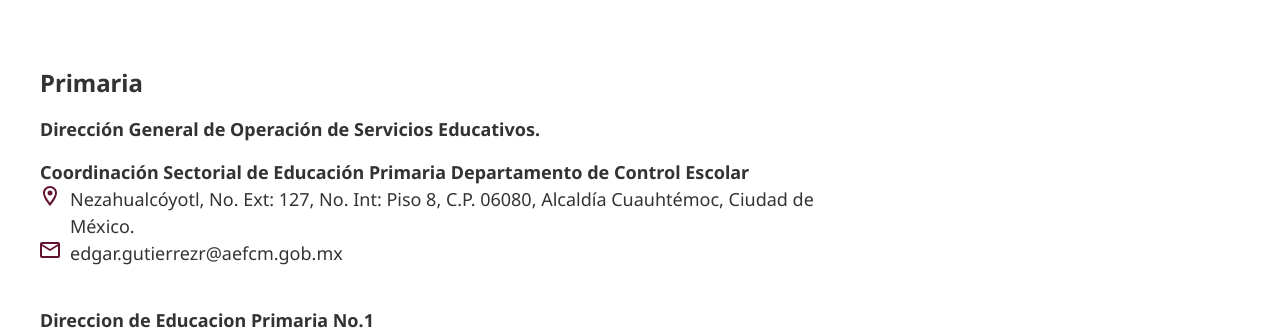
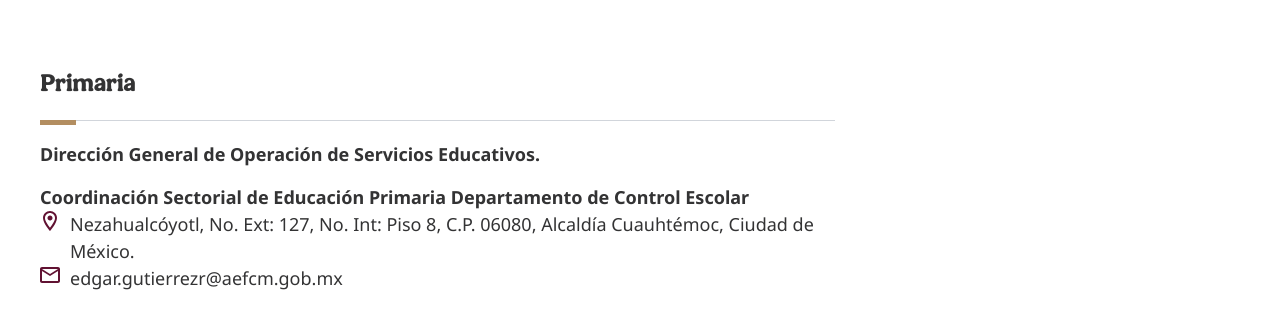
Before and after one commit to ineacdmx2024/inea-web, a Next.js app: page /servicios/reposicion-certificados in a window 1280 px wide. Both pictures are taken after a click on the button "Presencial". Shown: the part 458-794 px from the top of the page. Built offline with nearby package versions, Linux system fonts and the light colour scheme; no server answers.

Commit message:
Update page.jsx

```diff
--- a/src/app/servicios/reposicion-certificados/page.jsx
+++ b/src/app/servicios/reposicion-certificados/page.jsx
@@ -62,6 +62,7 @@ function Reposicion_certificados() {
       titulo: "Direccion de Educacion Primaria No.1",
       direccion:
         "Melchor Ocampo No. 91, Col. Tlaxpana, Alcaldía Miguel Hidalgo, C.P. 11370, Ciudad de México",
+      url: "https://maps.app.goo.gl/vgEVhVhvU3moQZdi6",
       telefonos: ["5536018400 Ext. 48250"],
       correos: ["msussy.padillar@aefcm.gob.mx", "msussy.padillar@aefcm.gob.mx"],
       horario: "Lunes a viernes de 09:00 a 15:00 hrs y de 16:00 a 18:00 hrs.",
@@ -71,6 +72,7 @@ function Reposicion_certificados() {
       titulo: "Dirección de Educación Primaria No. 2",
       direccion:
         "Av. Poniente 140 No. 475, Col. Nueva Vallejo, Alcaldía Gustavo A. Madero, C.P. 07750, Ciudad de México.",
+      url: "https://maps.app.goo.gl/MNEtTuTsQ3d6RtrG8",
       telefonos: ["5591307511"],
       correos: ["tomasfr@aefcm.gob.mx", "nadia.hernandez@aefcm.gob.mx"],
       horario: "Lunes a viernes de 09:00 a 15:00 hrs y de 16:00 a 18:00 hrs.",
@@ -80,6 +82,7 @@ function Reposicion_certificados() {
       titulo: "Dirección de Educación Primaria No. 3",
       direccion:
         "Avenida Coyoacán No. 521, 2° piso, Col. Del Valle, Alcaldía Benito Juárez, C.P. 03100, Ciudad de México",
+      url: "https://maps.app.goo.gl/gVfrwtanw1u6DEar7",
       telefonos: ["5536018400 Ext. 48622", "56878860"],
       correos: [
         "control.escolard3@aefcm.gob.mx",
@@ -92,6 +95,7 @@ function Reposicion_certificados() {
       titulo: "Dirección de Educación Primaria No. 4",
       direccion:
         "Calzada México Xochimilco No. 4832. Col. San Lorenzo Huipulco, Alcaldía Tlalpan, C.P. 14370, Ciudad de México.",
+      url: "https://maps.app.goo.gl/u3PuvEYe8jeGL3ha7",
       telefonos: ["5591300906"],
       correos: [
         "andrea.betancour@aefcm.gob.mx",
@@ -108,6 +112,7 @@ function Reposicion_certificados() {
       titulo: "Dirección Operativa 1",
       direccion:
         "Maestro Rural No. 57, Col. Un Hogar para Nosotros, Alcaldía Miguel Hidalgo",
+      url: "https://maps.app.goo.gl/nRajSiLKwrTsZr2z8",
       alcaldias:
         "Álvaro Obregón, Cuajimalpa de Morelos, Cuauhtémoc y Miguel Hidalgo.",
     },
@@ -115,12 +120,14 @@ function Reposicion_certificados() {
       titulo: "Dirección Operativa 2",
       direccion:
         "Schumann y Constantino S/N Col. Vallejo, Alcaldía Gustavo A. Madero, C.P. 07870",
+      url: "https://maps.app.goo.gl/tt4gB1mt5ZXAUZZe9",
       alcaldias: "Azcapotzalco y Gustavo A. Madero",
     },
     {
       titulo: "Dirección Operativa 3",
       direccion:
         "Sur 65-A No. 3228, Col. Viaducto Piedad, C.P. 08200, Alcaldía Iztacalco, Ciudad de México.",
+      url: "https://maps.app.goo.gl/KUvDoP6WV5TiJjiZ6",
       alcaldias:
         "Benito Juárez, Coyoacán, Iztacalco, Venustiano Carranza e Iztapalapa para Telesecundarias",
     },
@@ -128,6 +135,7 @@ function Reposicion_certificados() {
       titulo: "Dirección Operativa 4",
       direccion:
         "Anillo Periférico No. 7650, Col. Ex Hacienda Coapa, Alcaldía Tlalpan, C.P. 14330, Ciudad de México.",
+      url: "https://maps.app.goo.gl/NnfJHhmTrkfxonAL8",
       alcaldias:
         "Magdalena Contreras, Milpa Alta, Tláhuac, Tlalpan y Xochimilco",
     },
@@ -246,7 +254,13 @@ function Reposicion_certificados() {
             ))}
           </div>
             <div id="primaria" className="mt-[-5px]">
-              <h2 className="title-sep">Primaria</h2>
+              <div className="mb-4">
+                <h2 className="patria title-sep">Primaria</h2>
+                <div className="flex items-center">
+                  <div className="w-9 h-[5px] bg-[#b38e61] mt-1"></div>
+                  <div className="flex-grow h-px bg-gray-300"></div>
+                </div>
+              </div>
               <h3 className="subtitle-sep">
                 Dirección General de Operación de Servicios Educativos.
               </h3>
@@ -266,11 +280,17 @@ function Reposicion_certificados() {
                     fill="#611232"
                   />
                 </svg>
-                <p>
+                <a
+                  href="https://maps.app.goo.gl/MGe9SWn1Gzqv3XBu7"
+                  target="_blank"
+                  rel="noopener noreferrer"
+                  className="link-hover"
+                >
                   Nezahualcóyotl, No. Ext: 127, No. Int: Piso 8, C.P. 06080,
                   Alcaldía Cuauhtémoc, Ciudad de México.
-                </p>
+                </a>
               </div>
+
               <div className="data-container flex items-start gap-2">
                 <svg
                   className="icon"
@@ -283,10 +303,14 @@ function Reposicion_certificados() {
                     fill="#611232"
                   />
                 </svg>
-                <p>edgar.gutierrezr@aefcm.gob.mx</p>
+                <a
+                  href="mailto:edgar.gutierrezr@aefcm.gob.mx"
+                  className="link-hover"
+                >
+                  edgar.gutierrezr@aefcm.gob.mx
+                </a>
               </div>
             </div>
-
             <div className="addresses flex flex-col gap-4">
               {datosPrimaria.map((datos, index) => (
                 <div key={index}>
@@ -322,7 +346,13 @@ function Reposicion_certificados() {
             </div>
 
             <div id="secundaria">
-              <h2 className="title-sep">Secundaria</h2>
+              <div className="mb-4">
+                <h2 className="patria title-sep">Secundaria</h2>
+                <div className="flex items-center">
+                  <div className="w-9 h-[5px] bg-[#b38e61] mt-1"></div>
+                  <div className="flex-grow h-px bg-gray-300"></div>
+                </div>
+              </div>
               <h3 className="subtitle-sep">
                 Coordinación Sectorial de Educación Secundaria.{" "}
               </h3>
@@ -339,11 +369,17 @@ function Reposicion_certificados() {
                     fill="#611232"
                   />
                 </svg>
-                <p>
+                <a
+                  href="https://maps.app.goo.gl/MGe9SWn1Gzqv3XBu7"
+                  target="_blank"
+                  rel="noopener noreferrer"
+                  className="link-hover"
+                >
                   Nezahualcóyotl, No. Ext: 127, No. Int: Piso 8, C.P. 06080,
                   Alcaldía Cuauhtémoc, Ciudad de México.
-                </p>
+                </a>
               </div>
+
               <div className="data-container flex items-start gap-2">
                 <svg
                   className="icon"
@@ -356,8 +392,12 @@ function Reposicion_certificados() {
                     fill="#611232"
                   />
                 </svg>
-
-                <p>control.escolar.cses@aefcm.gob.mx</p>
+                <a
+                  href="mailto:control.escolar.cses@aefcm.gob.mx"
+                  className="link-hover"
+                >
+                  control.escolar.cses@aefcm.gob.mx
+                </a>
               </div>
             </div>
 
```
